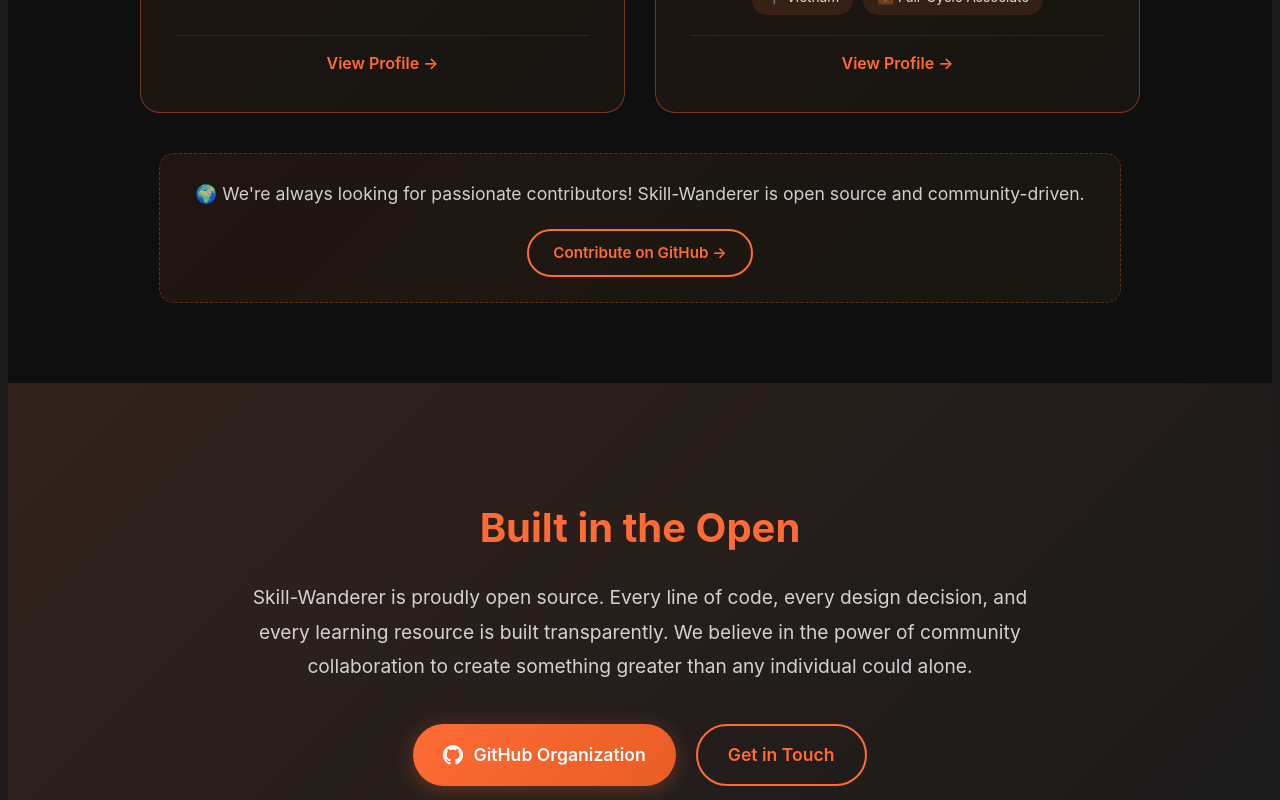
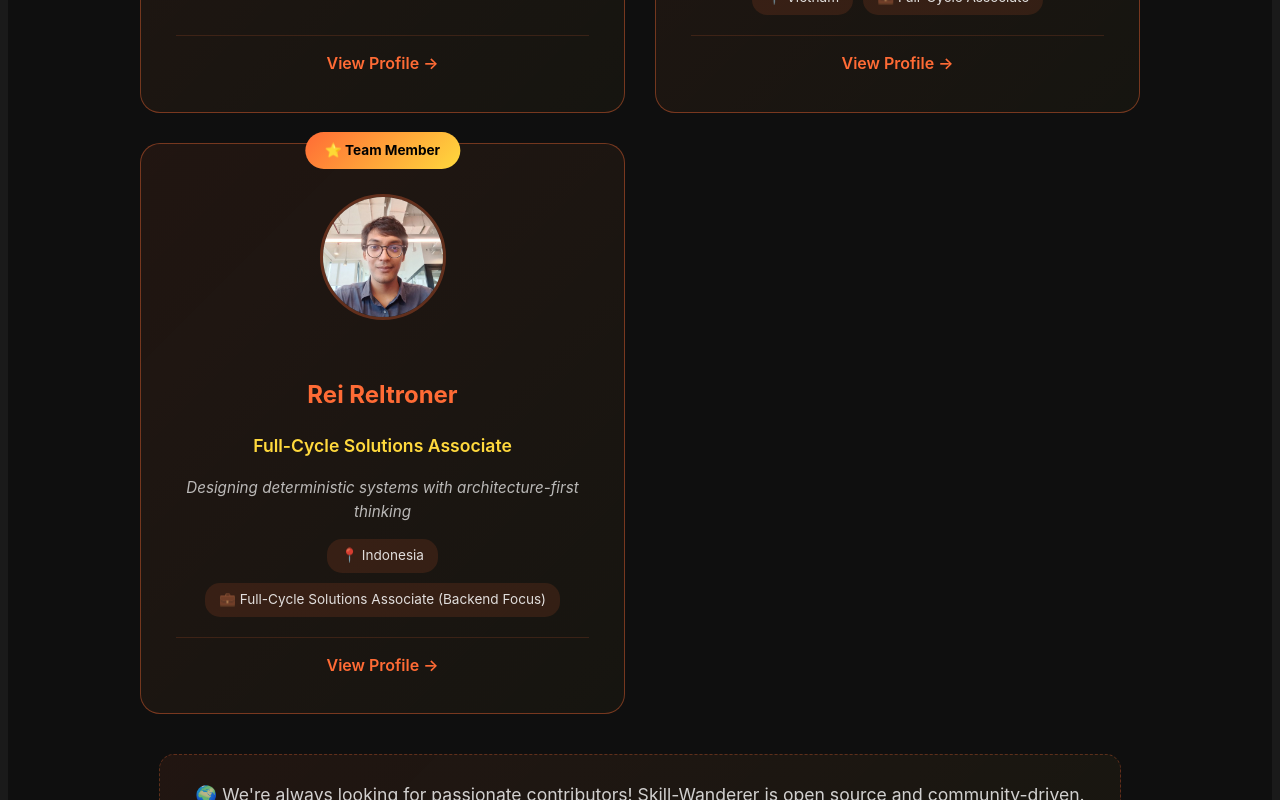
Before and after one commit to skill-wanderer/skill-wanderer-landing-page, a Nuxt app: page /team in a window 1280 px wide. Shown: the part 1260-2060 px from the top of the page. Built offline with nearby package versions, Linux system fonts and the light colour scheme.

Commit message:
rei profile updated

```diff
--- a/data/team.ts
+++ b/data/team.ts
@@ -58,4 +58,38 @@
       'Currently undergoing onboarding and deep-diving into the Skill-Wanderer ecosystem',
     ],
   },
+  {
+    slug: 'rei-reltroner',
+    name: 'Rei Reltroner',
+    role: 'Full-Cycle Solutions Associate',
+    badge: '⭐ Team Member',
+    avatar: '/learners/Rei-Reltroner.jpeg',
+    tagline: 'Designing deterministic systems with architecture-first thinking',
+    location: 'Indonesia',
+    title: 'Full-Cycle Solutions Associate (Backend Focus)',
+    github: 'https://github.com/Reltroner',
+    linkedin: 'https://www.linkedin.com/in/rei-reltroner-a3a7b8173/',
+    website: 'https://www.reltroner.com',
+    bio: 'Rei Reltroner is a system-oriented backend engineer focused on building deterministic, modular, and production-grade systems. With a strong foundation in Laravel, REST API architecture, and authentication systems (JWT, OIDC, Keycloak), Rei approaches engineering as a layered system—from infrastructure to logic—prioritizing root-cause analysis and long-term reliability. As an early contributor to Skill-Wanderer, Rei is expanding from independent system building into full-cycle solution delivery within a global, collaborative environment, bridging architecture thinking with real-world product development.',
+    skills: [
+      'Backend Architecture (Laravel)',
+      'REST API Design',
+      'Authentication Systems (JWT, OIDC, Keycloak)',
+      'Modular System Design',
+      'Deterministic System Engineering',
+      'Database Design (MySQL, PostgreSQL)',
+      'CI/CD (GitHub Actions)',
+      'Docker & Containerization',
+      'System Debugging (Root Cause Analysis)',
+      'Technical Documentation (ADR, Incident Reports)',
+    ],
+    contributions: [
+      'Contributing to the development of a distributed platform ecosystem (learner portal, microservices, community systems)',
+      'Participating in Jira-driven agile workflows including issue tracking and sprint collaboration',
+      'Applying backend system design principles in a multi-component, team-based environment',
+      'Supporting full-cycle product development from implementation to validation and iteration',
+      'Engaging in QA discussions and system validation to ensure reliability and consistency',
+      'Collaborating with international contributors across engineering and product discussions',
+    ],
+  },
 ]
--- a/pages/learners/rei-reltroner.vue
+++ b/pages/learners/rei-reltroner.vue
@@ -14,7 +14,7 @@
         <p class="tagline">Sailing Through the Storm</p>
         <div class="hero-meta">
           <span class="meta-tag">📍 Indonesia</span>
-          <span class="meta-tag">💼 Software Developer & Founder</span>
+          <span class="meta-tag">💼 Software Developer</span>
           <a href="https://www.linkedin.com/in/rei-reltroner-a3a7b8173/" target="_blank" rel="noopener noreferrer" class="meta-tag linkedin-tag">🔗 LinkedIn</a>
         </div>
       </div>
@@ -32,8 +32,14 @@
             <p>
               Rei holds a special place in our community as the <strong>very first learner and mentee</strong>
               to get in touch with Skill-Wanderer. As a true "student of life," Rei's journey has been
-            defined by profound resilience. Navigating the complexities of ADHD and the mental "roller coasters"
-            that life can present, Rei has shown what it means to truly sail through adversity.
+              defined by resilience, introspection, and continuous growth. Navigating the challenges of
+              neurodivergence and the complex mental landscapes that come with it, Rei has demonstrated
+              what it means to move forward with awareness, discipline, and purpose—truly sailing through adversity.
+            </p>
+            <p>
+              Even before connecting with Skill-Wanderer, Rei was already actively building his own systems
+              and exploring architecture-driven development. Through mentorship, he continues to refine his
+              approach—combining technical depth, structured thinking, and long-term vision in the systems he creates:
             </p>
         </div>
       </div>
@@ -44,8 +50,9 @@
       <div class="journey-container">
         <h2>🌟 A Personal & Professional Transformation</h2>
           <p class="section-intro">
-          Since beginning his mentorship journey, Rei has experienced a shift that goes far beyond
-          technical skills. He has worked hard to improve his mental well-being and reclaim his confidence.
+            Since beginning his mentorship journey, Rei has experienced a transformation that goes beyond
+            technical development. He has worked consistently to strengthen his mental resilience, rebuild
+            confidence, and align his personal growth with his engineering path.
           </p>
 
         <div class="milestones-grid">
```
Lines whose indentation alone changed are shown as unchanged.
